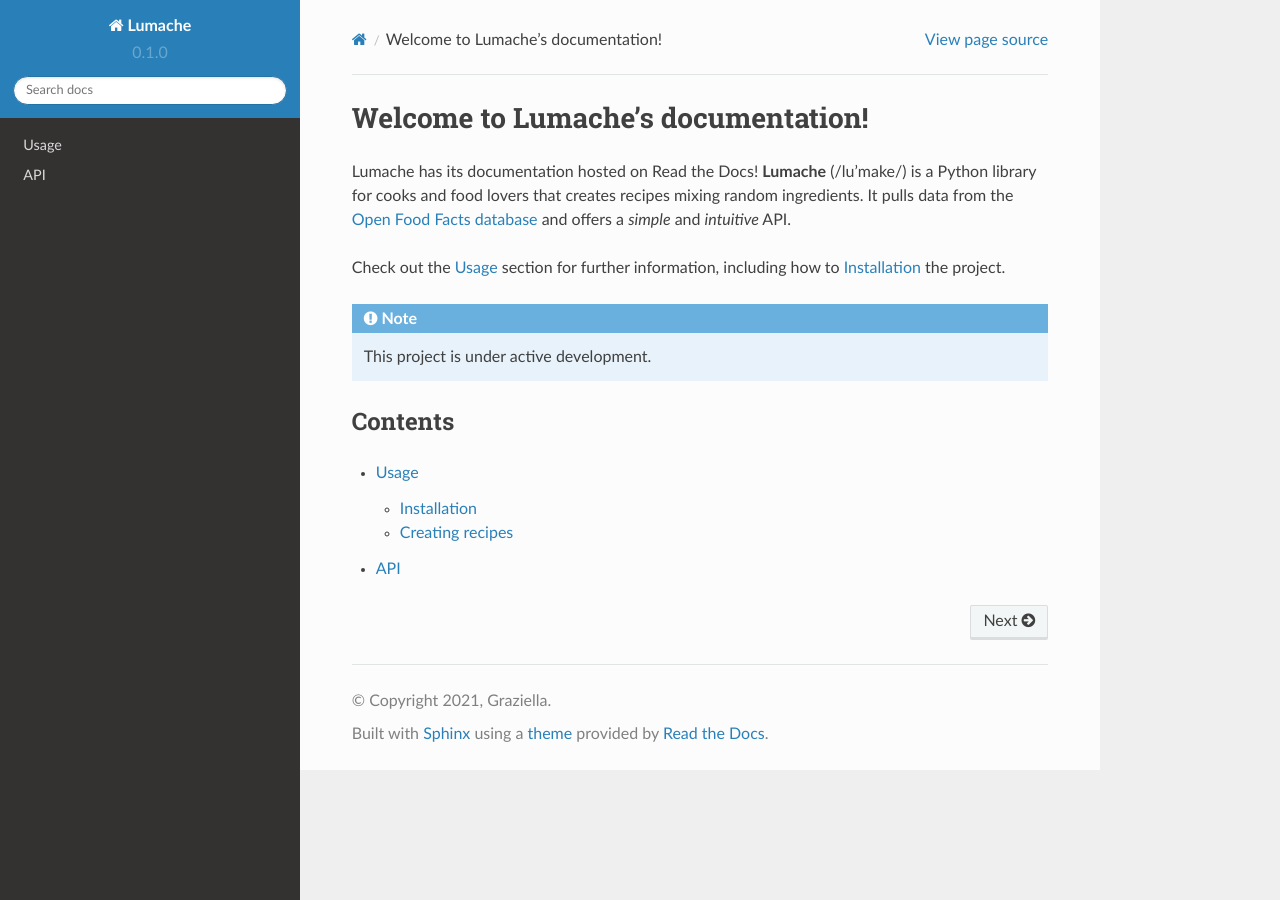
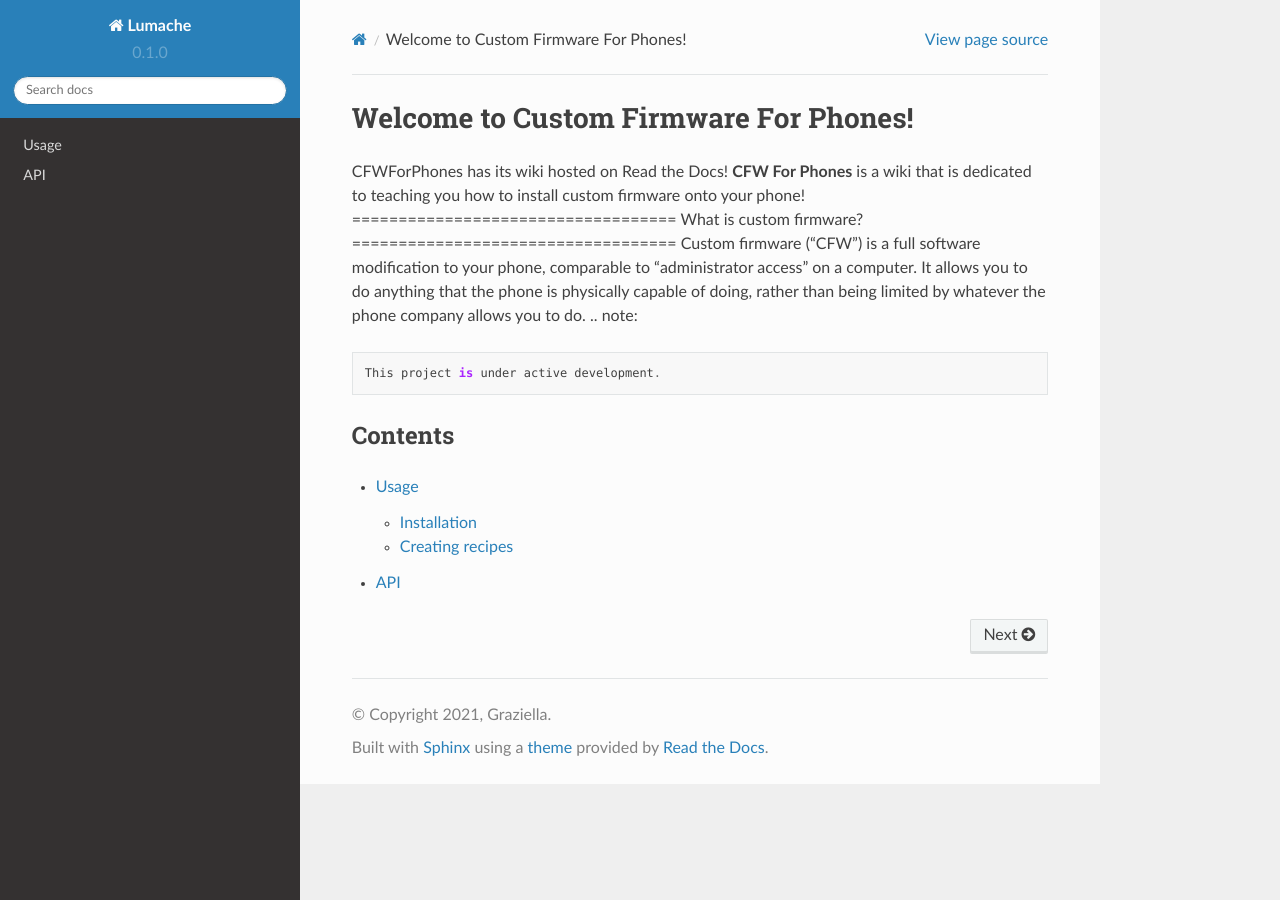
Before and after one commit to PythonSnake-lang/CFWForPhonesWiki, a Sphinx documentation site: the page built from docs/source/index.rst, in a window 1280 px wide. Built offline with Sphinx 7.4.7 and the Read the Docs theme 2.0.0, drawn with Linux system fonts in a browser that asks for light colours.

Commit message:
Update index.rst

```diff
--- a/docs/source/index.rst
+++ b/docs/source/index.rst
@@ -1,14 +1,17 @@
-Welcome to Lumache's documentation!
+Welcome to Custom Firmware For Phones!
 ===================================
-Lumache has its documentation hosted on Read the Docs!
-**Lumache** (/lu'make/) is a Python library for cooks and food lovers
-that creates recipes mixing random ingredients.
-It pulls data from the `Open Food Facts database <https://world.openfoodfacts.org/>`_
-and offers a *simple* and *intuitive* API.
-
-Check out the :doc:`usage` section for further information, including
-how to :ref:`installation` the project.
-
+CFWForPhones has its wiki hosted on Read the Docs!
+**CFW For Phones** is a wiki that is dedicated to
+teaching you how to install custom firmware onto
+your phone!
+===================================
+What is custom firmware?
+===================================
+Custom firmware (“CFW”) is a full software modification
+to your phone, comparable to “administrator access” on
+a computer. It allows you to do anything that the phone
+is physically capable of doing, rather than being limited
+by whatever the phone company allows you to do.
 .. note::
 
    This project is under active development.
```
